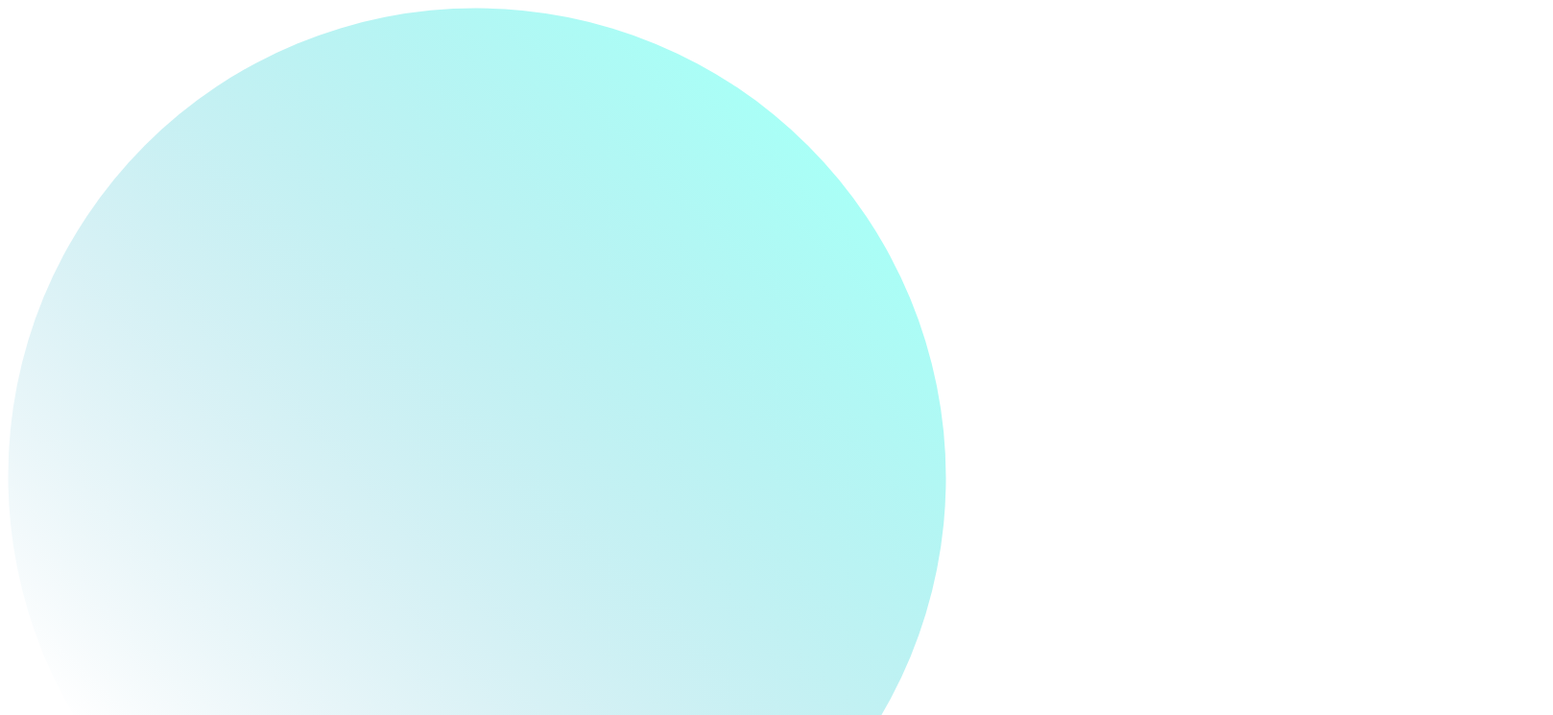
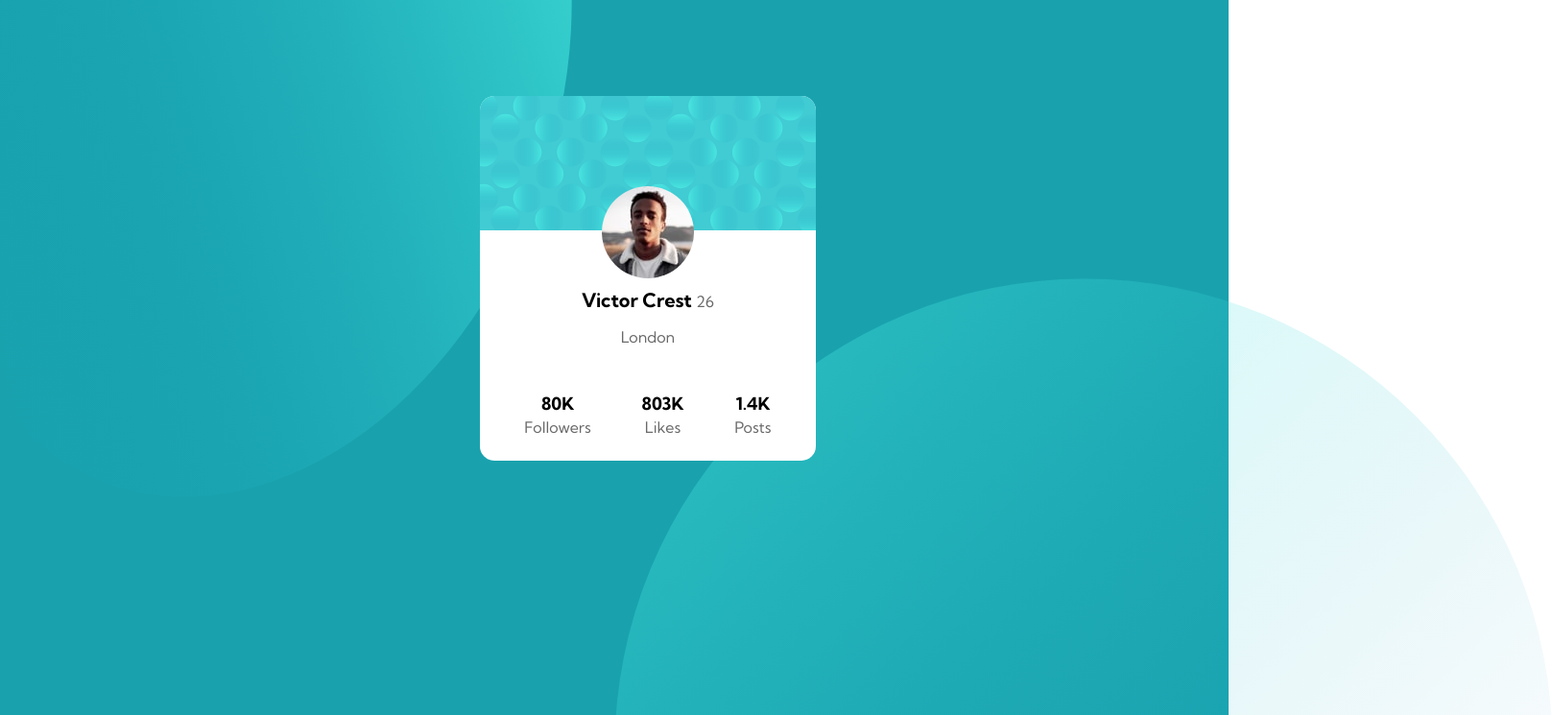
Before and after one commit to fica25/profile-card-component-fronted-mentor, a plain HTML site: page index.html in a window 1280 px wide. Shown: the top 745 px of the page at 96% size, 1618 px wide, since content can reach past the window. Drawn offline with Linux system fonts and the light colour scheme; the site is published under a folder, as on GitHub Pages, so addresses that start at the root find nothing.

Commit message:
css fixing

```diff
--- a/css/style.css
+++ b/css/style.css
@@ -9,7 +9,7 @@ body{
     background-color:hsl(185, 75%, 39%);
     display:flex;
     flex-direction:row;
-    max-width:1440px;
+    width:100%;
     height:100vh;
     position:relative;
 }
--- a/index.html
+++ b/index.html
@@ -5,7 +5,7 @@
   <meta charset="UTF-8">
   <meta name="viewport" content="width=device-width, initial-scale=1.0">
   <!-- displays site properly based on user's device -->
-  <link rel="stylesheet" href="/css/style.css">
+  <link rel="stylesheet" href="css/style.css">
   <link rel="icon" type="image/png" sizes="32x32" href="./images/favicon-32x32.png">
   <!-- font-family-->
   <link rel="preconnect" href="https://fonts.googleapis.com">
@@ -14,6 +14,7 @@
     rel="stylesheet">
   <title>Frontend Mentor | Profile card component</title>
 </head>
+
 <body>
   <main>
     <div class="backgrounds">
```
Lines whose indentation alone changed are shown as unchanged.
